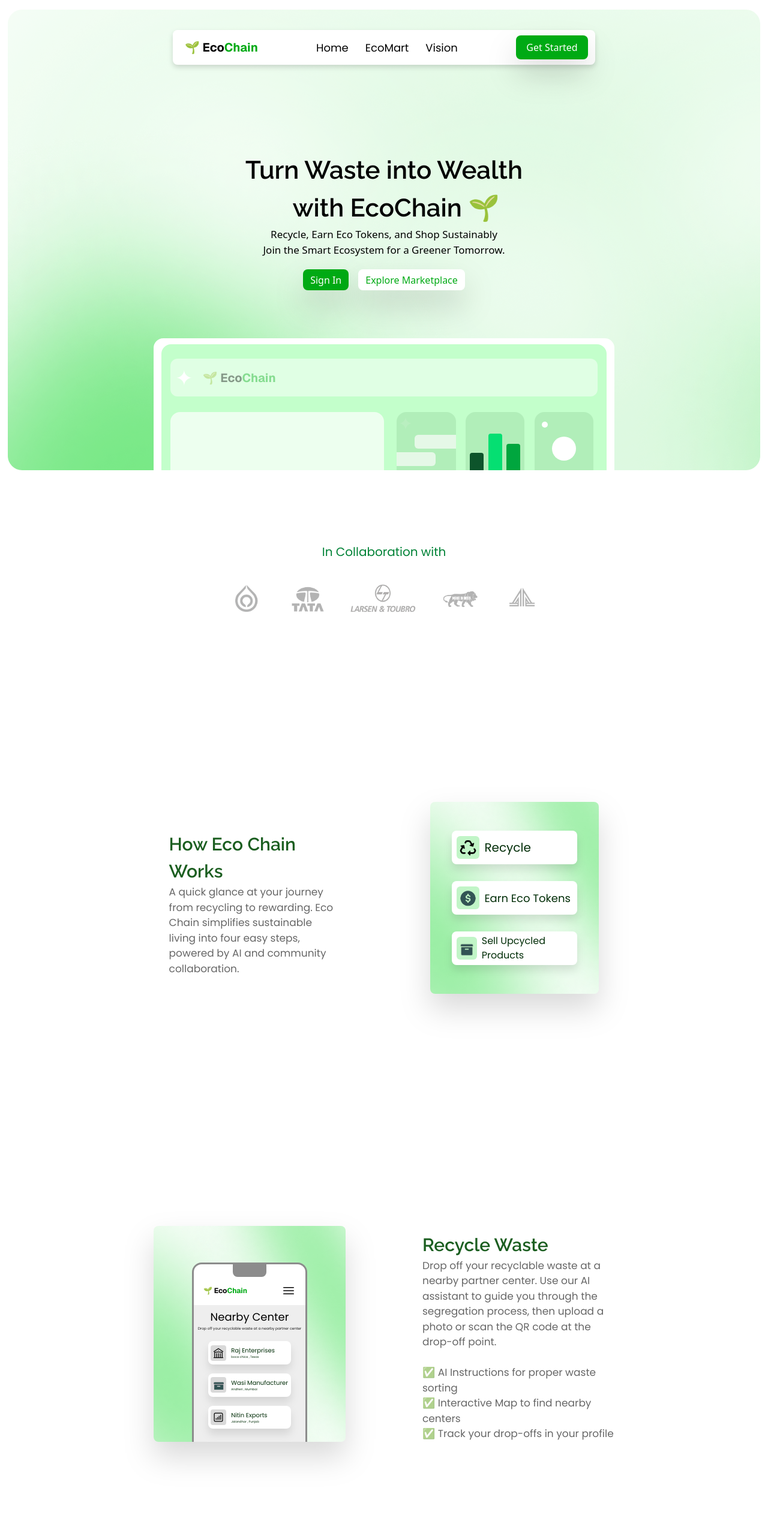
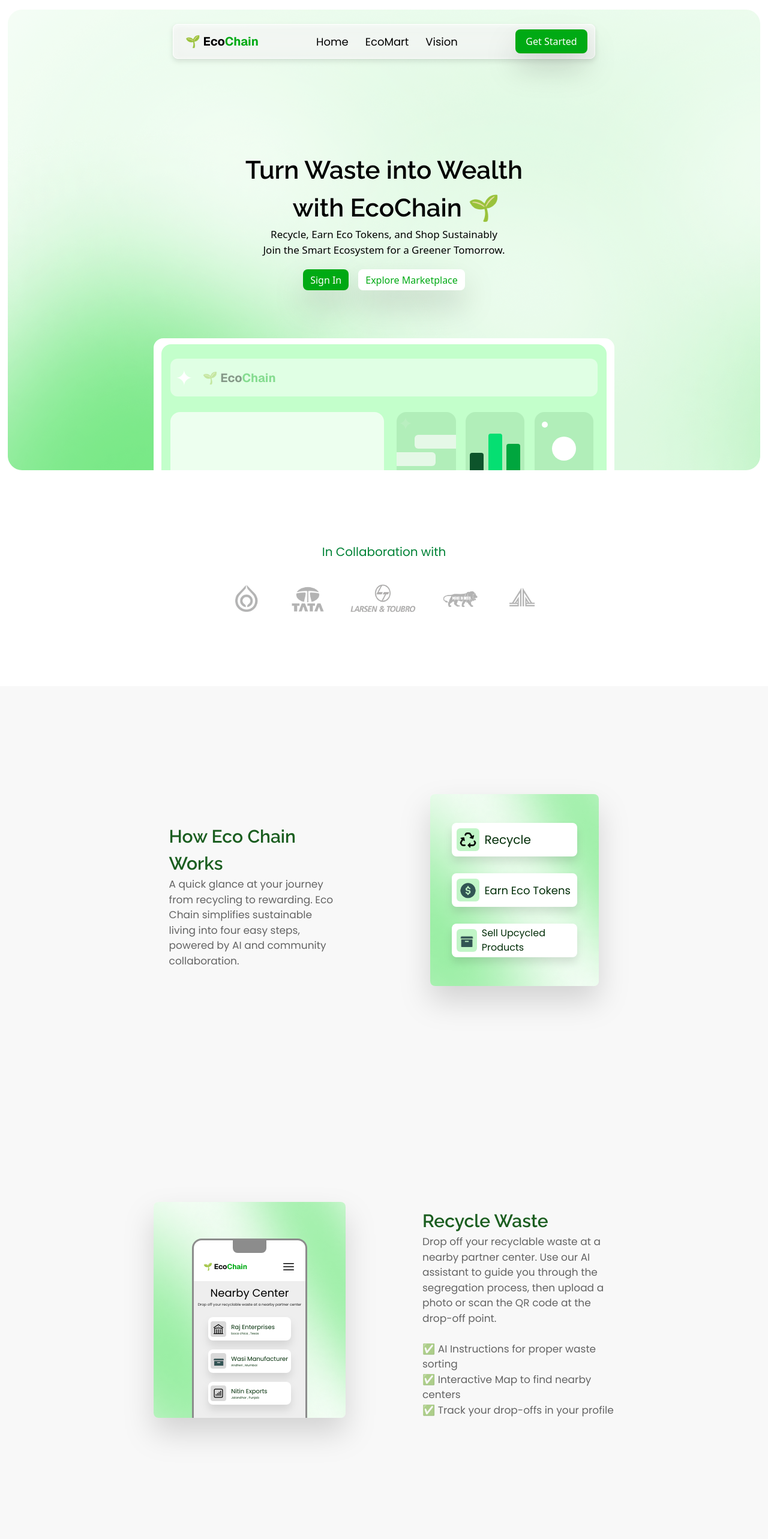
Before and after one commit to Sharad-Banga/ecoChain-lp, a Next.js app: page / in a window 1280 px wide. Shown: the top 2566 px of the page at 60% size. Built offline with nearby package versions, Linux system fonts and the light colour scheme.

Commit message:
adding collections

```diff
--- a/app/UiLib/Button.tsx
+++ b/app/UiLib/Button.tsx
@@ -13,7 +13,7 @@ interface sizeInter{
 
 const sizeObj : sizeInter = {
 
-  "sm" : "s",
+  "sm" : "h-[30px] pl-2 pr-2",
   "md" : " h-[35px] pl-3 pr-3",
   "lg" : "h-[40px] w-[120px]"
 
--- a/app/components/Footer.tsx
+++ b/app/components/Footer.tsx
@@ -1,3 +1,4 @@
+import Button from "../UiLib/Button";
 
 export default function Footer(){
 
@@ -24,7 +25,6 @@ export default function Footer(){
                     <div className="opacity-70 hover:opacity-100">ABOUT</div>
                     <div className="opacity-70 hover:opacity-100">STATUS</div>
                     <div className="opacity-70 hover:opacity-100">FEATURES</div>
-                    <div className="opacity-70 hover:opacity-100">SUSTAINABIdivTY</div>
                   </div>
             </div>
 
@@ -33,7 +33,13 @@ export default function Footer(){
 
 
 
-            <div></div>
+            <div className=" w-[33%] flex  flex-col items-center">
+                <div className="font-medium mb-2 font-poppins flex justify-start  w-[48%]">Register</div>
+                <div className="flex gap-2 items-center">
+                  <input type="text" className="bg-white h-7 rounded-md" />
+                  <Button size="sm" bgcolor="#FF7F0F" textcolor="#FFFFFF" text="Send" />
+                </div>
+            </div>
 
         </div>
     </>
--- a/app/components/Main.tsx
+++ b/app/components/Main.tsx
@@ -2,7 +2,7 @@ export default function Main(){
   return(
     <>
 
-    <div className="main h-[235vh] sm:h-[270vh] w-full flex flex-col items-center  bg-white justify-between sm:justify-around">
+    <div className="bg-[#f8f8f8] main h-[235vh] sm:h-[260vh] w-full flex flex-col items-center   justify-between sm:justify-around">
 
 
           <div className="works h-[40vh] w-[80vw] flex-col-reverse  sm:flex-row flex justify-evenly items-center">
--- a/app/components/Navbar.tsx
+++ b/app/components/Navbar.tsx
@@ -2,15 +2,15 @@ import Button from "../UiLib/Button";
 
 export default function Navbar(){
   return(
-    <div className="fixed z-10 w-full mt-[50px] flex justify-center">
-        <div className="w-[80%] sm:w-[70%] md:w-[55vw] h-[58px] bg-white rounded-lg drop-shadow-lg flex  justify-between pl-5 pr-3 items-center">
+    <div className="fixed z-10 w-full mt-[40px] flex justify-center">
+        <div className="w-[80%] sm:w-[70%] md:w-[55vw] h-[58px] bg-white/70 backdrop-blur-md border-1 border-white rounded-lg drop-shadow-lg flex  justify-between pl-5 pr-3 items-center">
           <div className="font-geistsans font-bold sm:text-[16px] md:text-[20px]">
             🌱   Eco<span className="text-[#00AA14]">Chain</span>
           </div>
-          <div className="hidden sm:flex sm:text-[13px] md:text-[18px] sm:gap-4 md:gap-7 justify-between font-poppins">
-            <div>Home</div>
-            <div>EcoMart</div>
-            <div>Vision</div>
+          <div className="hidden sm:flex sm:text-[13px] md:text-[18px] sm:gap-4 md:gap-7 justify-between font-poppins ">
+            <div className="hover:text-green-700 cursor-pointer">Home</div>
+            <div className="hover:text-green-700 cursor-pointer">EcoMart</div>
+            <div className="hover:text-green-700 cursor-pointer">Vision</div>
           </div>
           <div>
             <Button size="lg" text={"Get Started"} bgcolor="#00AA14" textcolor="white"  />
```
